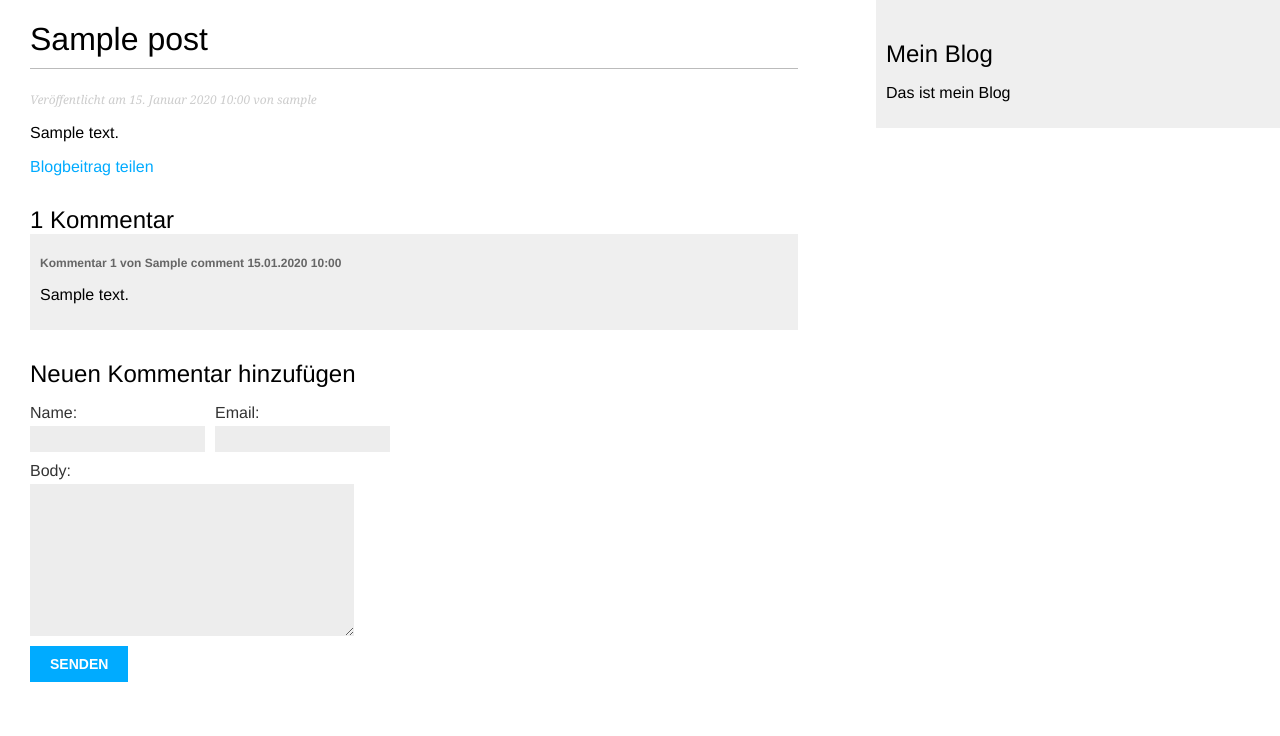
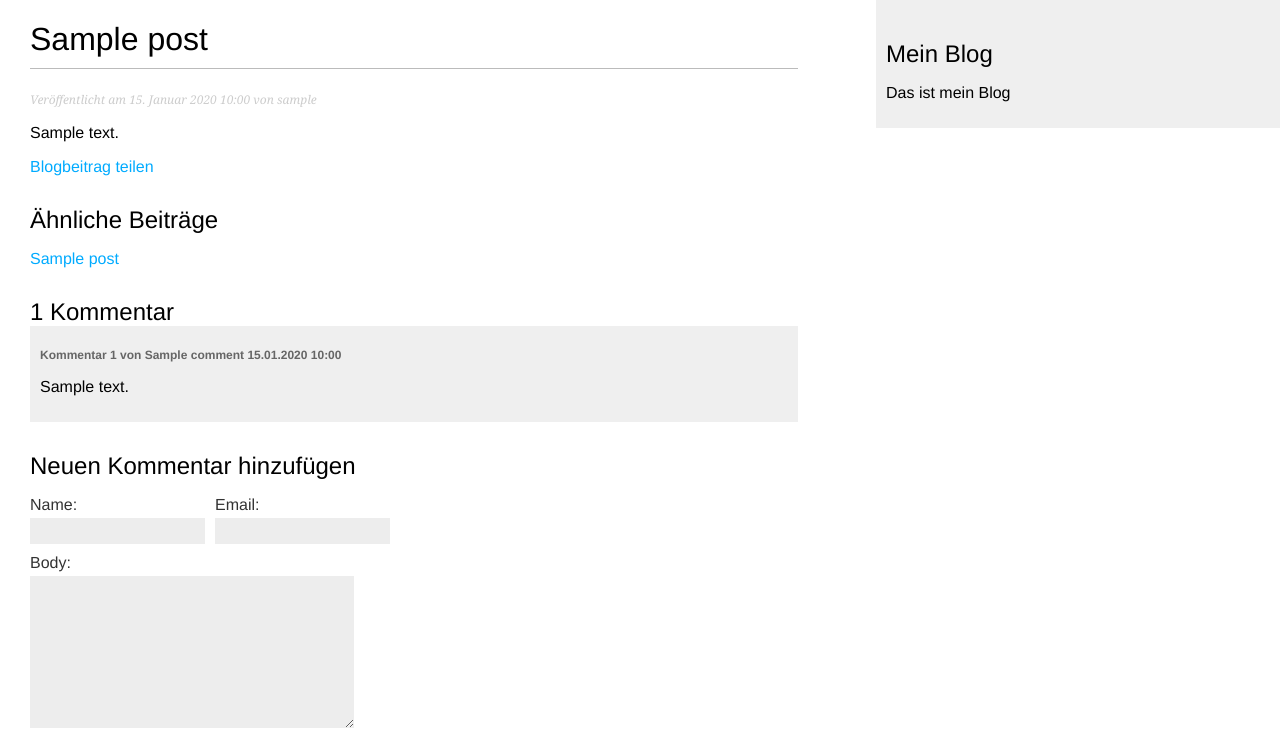
Before and after one commit to Sajonara/py_blog_test, a Django app: template mysite/blog/templates/blog/post/detail.html in a window 1280 px wide. Shown: the top 736 px of the page. Run offline with Django 5.2, Linux system fonts and the light colour scheme; tables that the repository leaves empty hold one stand-in row (values such as "Sample post"); the template is opened without the code that fills it: values that come from a table or form of the project are taken from there, most other values are stand-ins (such as "Sample title", 1, 10 or a date in 2020).

Commit message:
added functionality to filter similar posts, added output of those in detail view

```diff
--- a/mysite/blog/templates/blog/post/detail.html
+++ b/mysite/blog/templates/blog/post/detail.html
@@ -11,6 +11,16 @@
     <p>
         <a href="{% url 'blog:post_share' post.id %}">Blogbeitrag teilen</a>
     </p>
+
+    <h2>Ähnliche Beiträge</h2>
+    {% for post in similar_posts %}
+        <p>
+            <a href="{{ post.get_absolute_url }}">{{ post.title }}</a>
+        </p>
+    {% empty %}
+        Es gibt noch keine ähnlichen Beiträge.
+    {% endfor %}
+
     {% with comments.count as total_comments %}
     <h2>{{ total_comments }} Kommentar{% if total_comments != 1 %}e{% endif %}</h2>
     {% endwith %}
```
Also changed, not shown: mysite/blog/templates/blog/post/list.html (+6 -1 lines), mysite/blog/views.py (+8 -1 lines).
